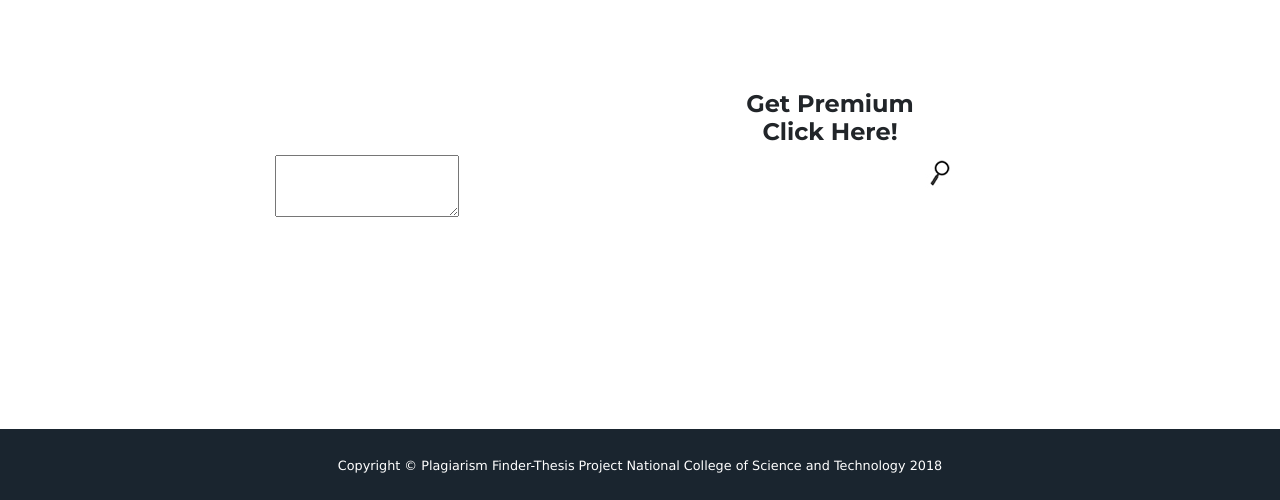
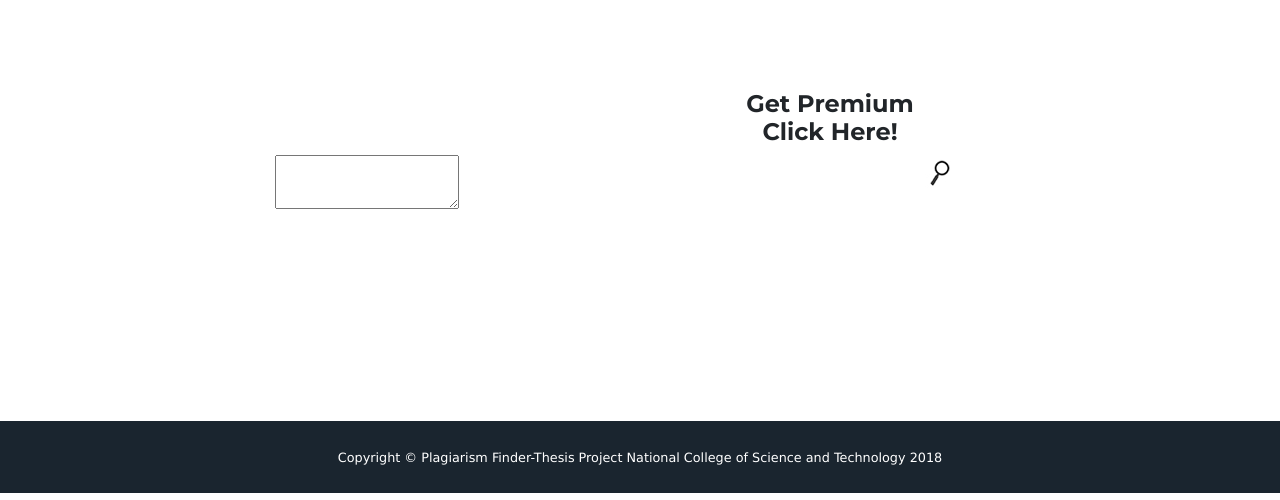
Before and after one commit to kysler/plagfinder, a Flask app: template templates/freeuser.html in a window 1280 px wide. Shown: the part 149-649 px from the top of the page. Run offline with Flask 2, Linux system fonts and the light colour scheme; the template is opened without the code that fills it: values that come from a table or form of the project are taken from there, others are empty; a user stored in the database is signed in; tables that the repository leaves empty hold one stand-in row (values such as "Sample post"); some libraries are stand-ins or nearby versions.

Commit message:
Update freeuser.html

```diff
--- a/templates/freeuser.html
+++ b/templates/freeuser.html
@@ -67,7 +67,7 @@
               {{ form.csrf_token }}
                 <div class="row">
                 <div class="fake-input col-10">
-                  {{form.body(style="padding-top: 10px;", maxlength="250")}}
+                  {{form.body(maxlength=255)}}
 </div>
                     </div>
                 <input type="image" src="../static/img/magnis.jpg" alt="Submit" style="position: absolute; top: 3px; left: 665px;" />
```
